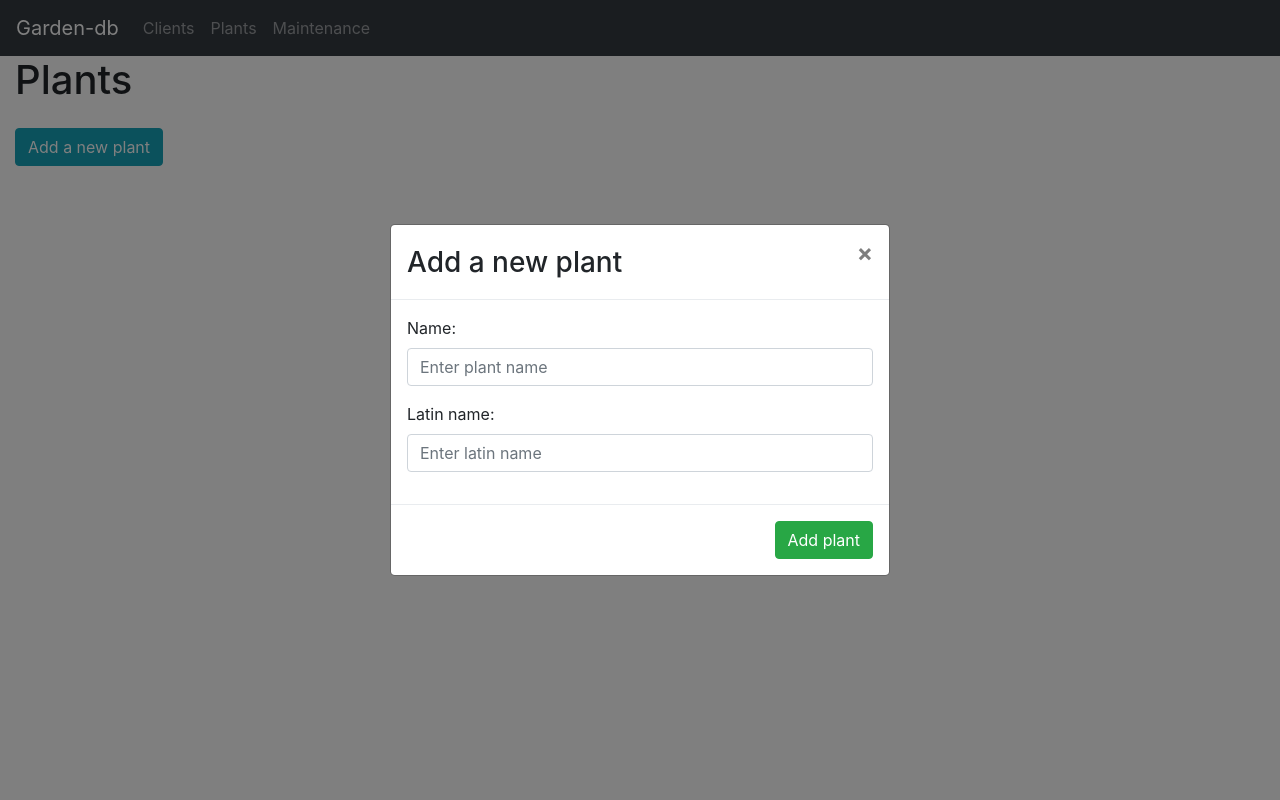
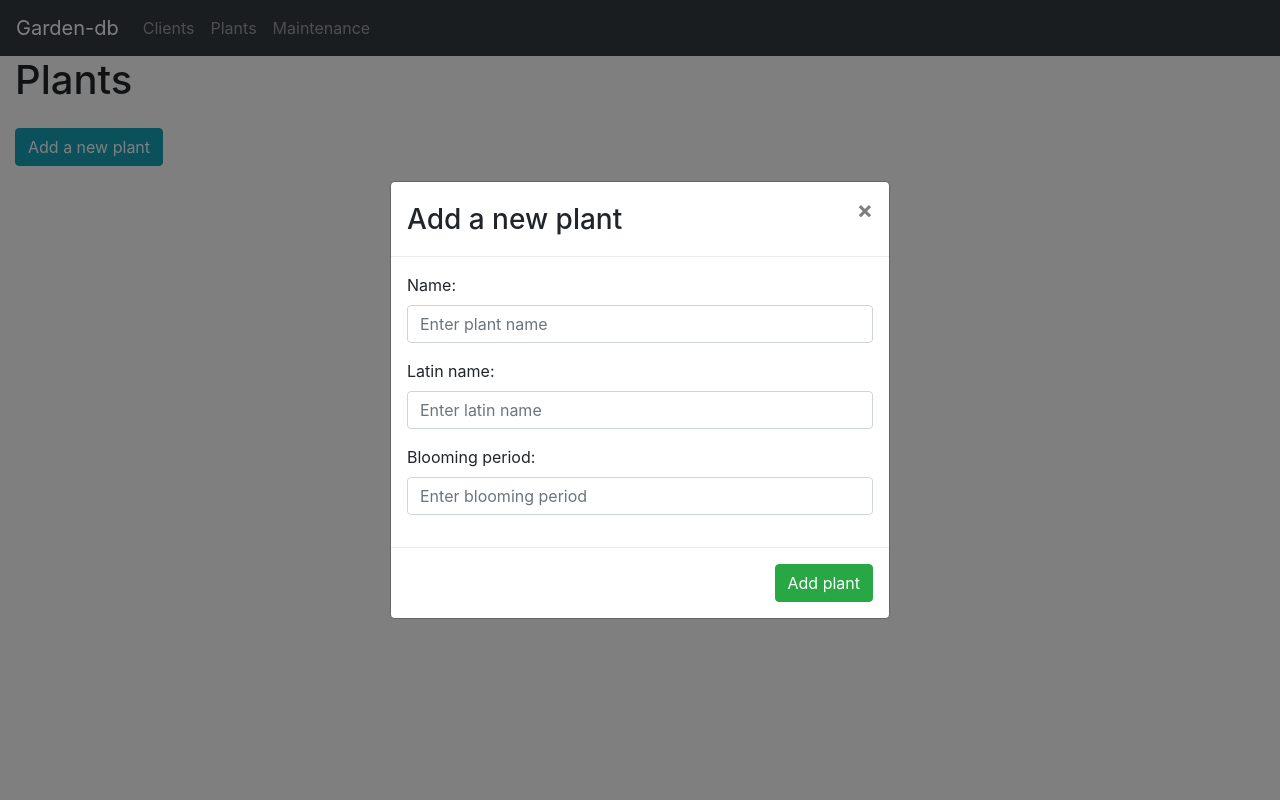
Before and after one commit to tpoomlmly/garden-database, a Flask app: page /plants in a window 1280 px wide, after a click that opens the changed part. Run offline with Flask 2, Linux system fonts and the light colour scheme; some libraries are stand-ins or nearby versions.

Commit message:
Added forms for all pages

```diff
--- a/templates/page.html
+++ b/templates/page.html
@@ -36,13 +36,15 @@
     {# End extra exclusive content #}
 
     {# Begin data table #}
-    <table class="table">
+    <table class="table table-striped table-hover">
         <thead class="thead-dark">
-        {% block thead %}
-        {% endblock %}
+            {% block thead %}
+            {% endblock %}
         </thead>
-        {% block tbody %}
-        {% endblock %}
+        <tbody>
+            {% block tbody %}
+            {% endblock %}
+        </tbody>
     </table>
     {# End data table #}
 
@@ -63,7 +65,7 @@
                 <h3 class="modal-title" id="form-title">Add a new {{ pagetype }}</h3>
                 <button type="button" class="close" data-dismiss="modal">&times;</button>
             </div>
-            <form method="post" class="form-horizontal">
+            <form method="post" class="form-horizontal" autocomplete="off">
                 <div class="modal-body">
                     <div class="container">
                         {% block formcontents %}
--- a/templates/plants.html
+++ b/templates/plants.html
@@ -1,14 +1,19 @@
 {% extends "page.html" %}
 {% set title = "Plants" %}
 {% set pagetype = "plant" %}
+
 {% block formcontents %}
 {{ super() }}
 <div class="form-group row">
-    <label class="control-label" for="plantname">Name:</label>
-    <input type="text" class="form-control" id="plantname" name="plantname" placeholder="Enter plant name">
+    <label class="control-label" for="name">Name:</label>
+    <input type="text" class="form-control" id="name" name="name" placeholder="Enter plant name">
 </div>
 <div class="form-group row">
-    <label class="control-label" for="latinname">Latin name:</label>
-    <input type="text" class="form-control" id="latinname" name="latinname" placeholder="Enter latin name">
+    <label class="control-label" for="latin-name">Latin name:</label>
+    <input type="text" class="form-control" id="latin-name" name="latin-name" placeholder="Enter latin name">
+</div>
+<div class="form-group row">
+    <label class="control-label" for="blooming-period">Blooming period:</label>
+    <input type="text" class="form-control" id="blooming-period" name="blooming-period" placeholder="Enter blooming period">
 </div>
 {% endblock %}
```
Also changed, not shown: templates/clients.html (+8 -0 lines), templates/maintenance.html (+22 -0 lines).
